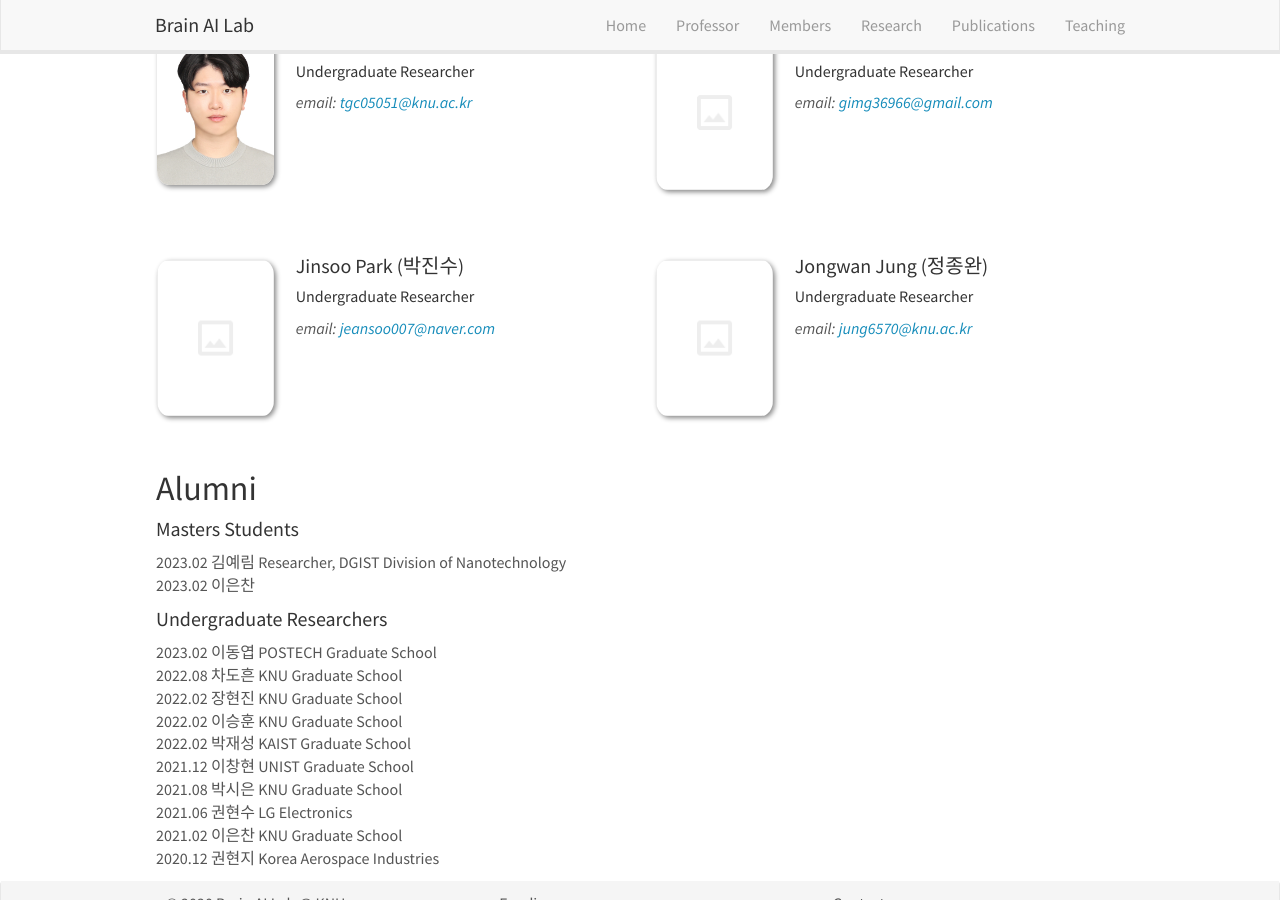
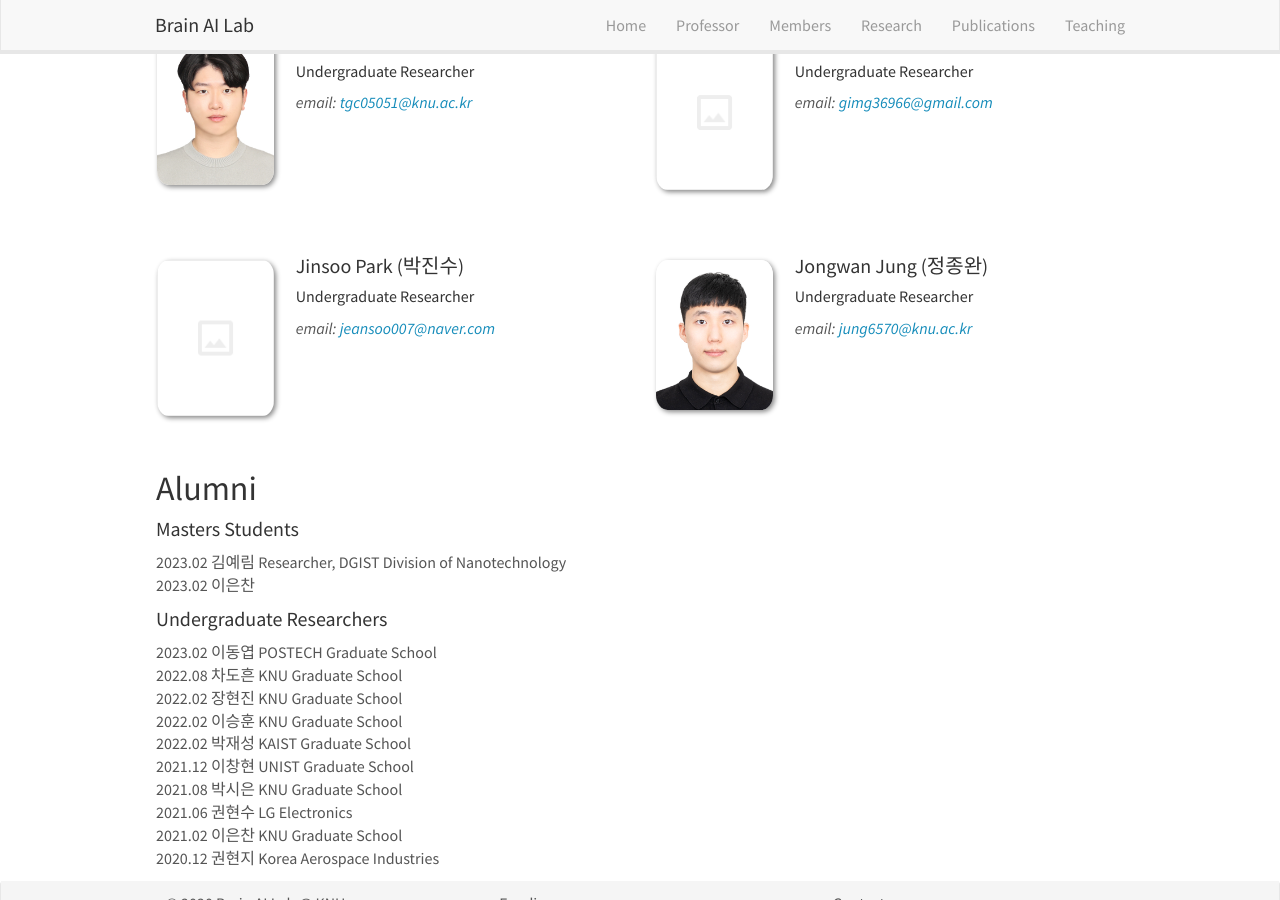
Before and after one commit to KNU-BrainAI/knu-brainai.github.io, a Jekyll site: the page built from _pages/members.md, in a window 1280 px wide and 900 px high, scrolled down 839 px. Built offline with Jekyll 4.4.1, drawn with Linux system fonts in a browser that asks for light colours; nearby versions of some CDN libraries.

Commit message:
Update team_members.yml

```diff
--- a/_data/team_members.yml
+++ b/_data/team_members.yml
@@ -67,7 +67,7 @@
   education1:
 
 - name: Jongwan Jung (정종완)
-  photo: blank.png
+  photo: jwjung.jpg
   info: Undergraduate Researcher
   email: jung6570@knu.ac.kr
   number_educ: 1
```
